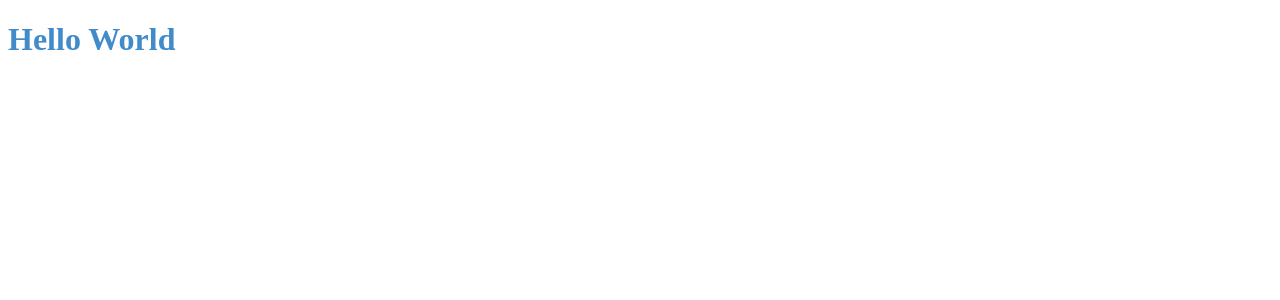
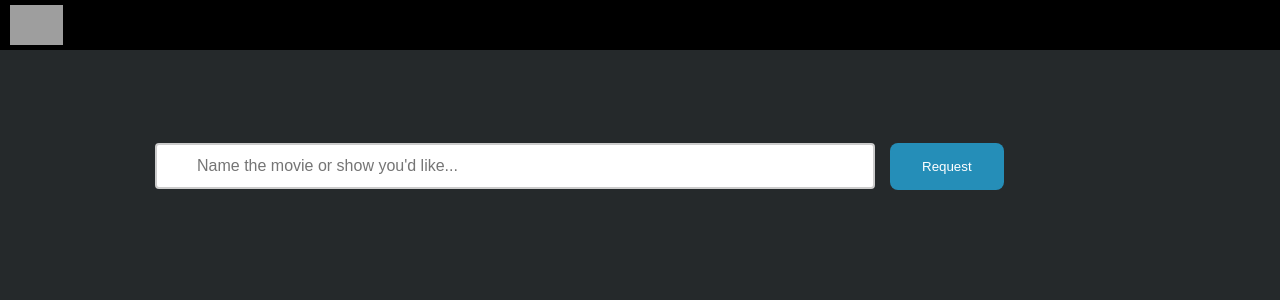
Before and after one commit to erasabi/streama-support-portal, a React app: page / in a window 1280 px wide. Shown: the top 300 px of the page. Built offline with nearby package versions, Linux system fonts and the light colour scheme; grey boxes are pictures that could not be loaded.

Commit message:
static media request page completed

```diff
--- a/src/App.js
+++ b/src/App.js
@@ -4,7 +4,32 @@ import React from 'react';
 
 function App() {
   return (
-      <h1>Hello World</h1>
+    <React.Fragment>
+      <div className="header clearfix">
+        <div className="row">
+          <div className="col-12 topnav">
+            <img className="topnav-logo" src={"https://freepngimg.com/thumb/arrow/7-2-arrow-png-picture-thumb.png"} />
+              {/* <ul>
+                <li><a href="#news">News</a></li>
+                <li><a href="#contact">Contact</a></li>
+                <li><a href="#about">About</a></li>
+              </ul> */}
+          </div>
+        </div>
+      </div>
+      <div className="row " >
+        <div className="col-12">
+          <div className="form-container">
+              <div className="col-9">
+                <input type="text" name="search" placeholder="Name the movie or show you'd like..." />
+              </div>
+              <div className="col-3 button-padding">
+                <input type="button" value="Request"></input>
+              </div>
+          </div>
+        </div>
+      </div>
+    </React.Fragment>
   );
 }
 
--- a/src/index.html
+++ b/src/index.html
@@ -1,9 +1,10 @@
 <!-- index.html: DOM node with root id that index.js told react-dom it would find App component rendered in -->
 
 <!DOCTYPE html>
-<html lang='en'>
+<html lang='en' style="height:100%">
     <head>
         <meta charset='utf-8' />
+        <!-- This gives the browser instructions on how to control the page's dimensions and scaling. -->
         <meta name='viewport' content='width=device-width, initial-scale=1' />
     </head>
     <body>
--- a/src/styles.less
+++ b/src/styles.less
@@ -1,5 +1,177 @@
-@h1-color:  #428bca;
+@topnav-color:  #000000;
+@body-color: #25292b;
 
-h1 {
-  color: @h1-color;
+// ensure that all HTML elements have the box-sizing property set to border-box. This makes sure that the padding and border are included in the total width and height of the elements.
+* {
+  box-sizing: border-box;
 }
+
+body {
+    margin: 0px;
+    height: 100%;
+    font-family: "Lato","Helvetica Neue",Helvetica,Arial,sans-serif;
+    font-size: 15px;
+    background-color: @body-color;
+}
+
+.row::after {
+  content: "";
+  clear: both;
+  display: table;
+}
+
+// All these columns should be floating to the left, and have a padding of 15px
+[class*="col-"] {
+  float: left;
+  padding: 15px;
+  // border: 1px solid red;
+}
+
+// @media (media query): It uses the @mesdia rule to include a block of CSS properties only if a certain condition is true.
+//  - used to change grid based on screen size
+//  - best practice is to design for mobile first
+//  - so default to giving each element its own row
+
+// 5 MOST COMMON BREAKPOINTS FOR MEDIA QUERIES
+//   /* Extra small devices (phones, 600px and down) */
+//   @media only screen and (max-width: 600px) {...}
+
+//   /* Small devices (portrait tablets and large phones, 600px and up) */
+//   @media only screen and (min-width: 600px) {...}
+
+//   /* Medium devices (landscape tablets, 768px and up) */
+//   @media only screen and (min-width: 768px) {...}
+
+//   /* Large devices (laptops/desktops, 992px and up) */
+//   @media only screen and (min-width: 992px) {...}
+
+//   /* Extra large devices (large laptops and desktops, 1200px and up) */
+//   @media only screen and (min-width: 1200px) {...}
+
+
+// media query for tablets:
+//    use this general one to allow multiple columns at tablet size
+@media only screen and (min-width: 600px) {
+  /* For tablets: */
+  .col-s-1 {width: 8.33%;}
+  .col-s-2 {width: 16.66%;}
+  .col-s-3 {width: 25%;}
+  .col-s-4 {width: 33.33%;}
+  .col-s-5 {width: 41.66%;}
+  .col-s-6 {width: 50%;}
+  .col-s-7 {width: 58.33%;}
+  .col-s-8 {width: 66.66%;}
+  .col-s-9 {width: 75%;}
+  .col-s-10 {width: 83.33%;}
+  .col-s-11 {width: 91.66%;}
+  .col-s-12 {width: 100%;}
+}
+
+// media query for desktop:
+//    use this general one to allow multiple columns at desktop size
+@media only screen and (min-width: 768px) {
+  /* For desktop: */
+  .col-1 {width: 8.33%;}
+  .col-2 {width: 16.66%;}
+  .col-3 {width: 25%;}
+  .col-4 {width: 33.33%;}
+  .col-5 {width: 41.66%;}
+  .col-6 {width: 50%;}
+  .col-7 {width: 58.33%;}
+  .col-8 {width: 66.66%;}
+  .col-9 {width: 75%;}
+  .col-10 {width: 83.33%;}
+  .col-11 {width: 91.66%;}
+  .col-12 {width: 100%;}
+}
+
+.header {
+  background-color: @topnav-color;
+  padding: 5px;
+}
+
+/* Style the top navigation bar */
+.topnav {
+  padding: 0px;
+  max-height: 3rem;
+  overflow: hidden;
+}
+
+/* Change color on hover */
+.topnav a:hover {
+  background-color: #ddd;
+  color: black;
+}
+
+.topnav-logo {
+  float: left;
+  padding: 0px 5px;
+  height: 2.5rem;
+}
+
+input[type=text] {
+  width: 100%;
+  box-sizing: border-box;
+  border: 2px solid #ccc;
+  border-radius: 4px;
+  font-size: 16px;
+  background-color: white;
+  // background-image: url('searchicon.png');
+  background-position: 10px 10px;
+  background-repeat: no-repeat;
+  padding: 12px 20px 12px 40px;
+}
+
+input[type=button], input[type=reset] {
+  background-color: #258eb8;
+  border: none;
+  color: white;
+  padding: 16px 32px;
+  text-decoration: none;
+  border-radius: 8px;
+  cursor: pointer;
+}
+
+.form-container {
+  padding-top: 5%;
+  margin: auto;
+  width: 80%;
+}
+
+form {
+  border-radius: 5px;
+  background-color: #464545;
+  padding: 20px;
+}
+
+.button-padding {
+  padding-left: 0;
+}
+
+// ul {
+//   height: 2rem;
+//   list-style-type: none;
+//   margin: 0;
+//   padding: 0.75rem 0;
+//   height: 100%;
+//   overflow: hidden;
+//   font-weight: 300;
+//   font-size: 0.75rem;
+// }
+
+// li {
+//   float: left;
+//   padding: 0px 4px;
+// }
+
+// li a {
+//   display: block;
+//   color: white;
+//   text-align: center;
+//   text-decoration: none;
+// }
+
+// /* Change the link color to #111 (black) on hover */
+// li a:hover {
+//   background-color: #111;
+// }
```
